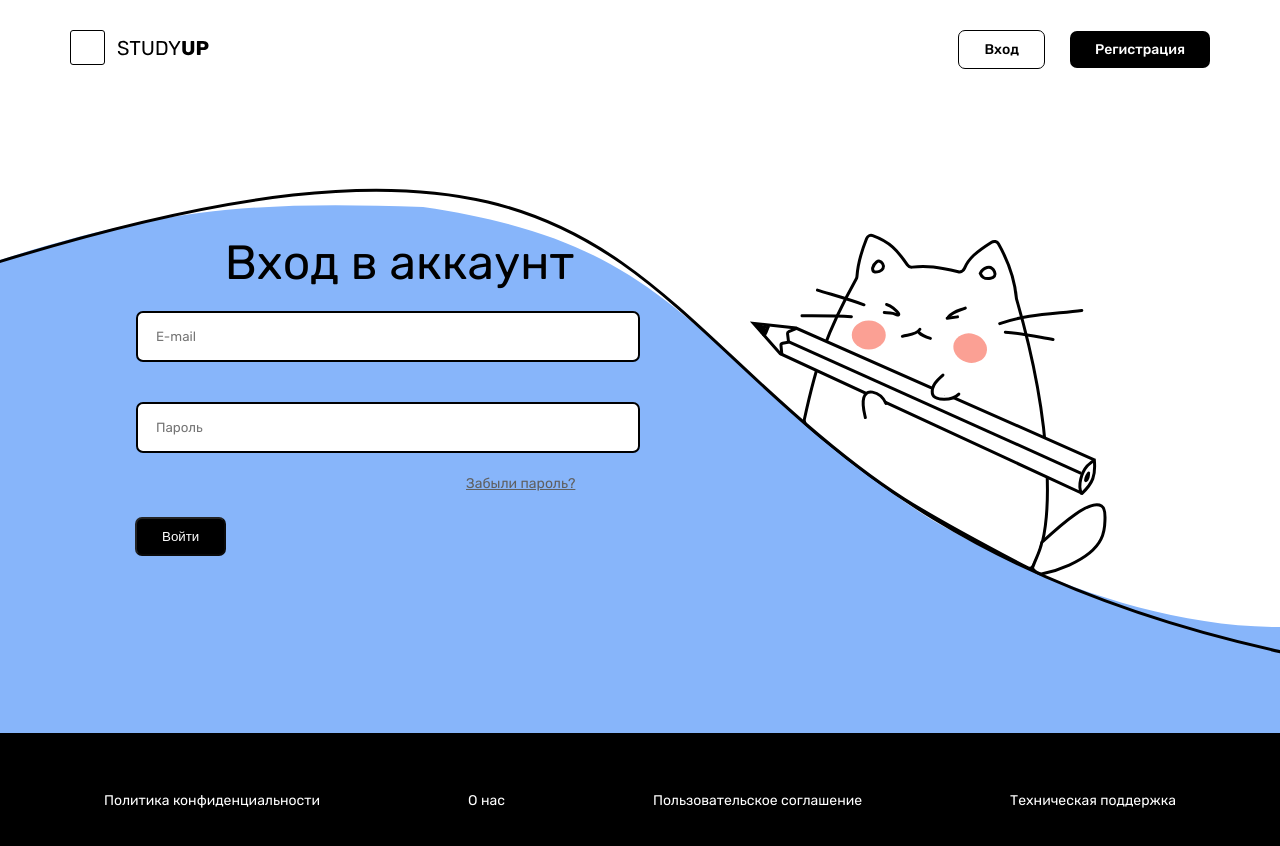
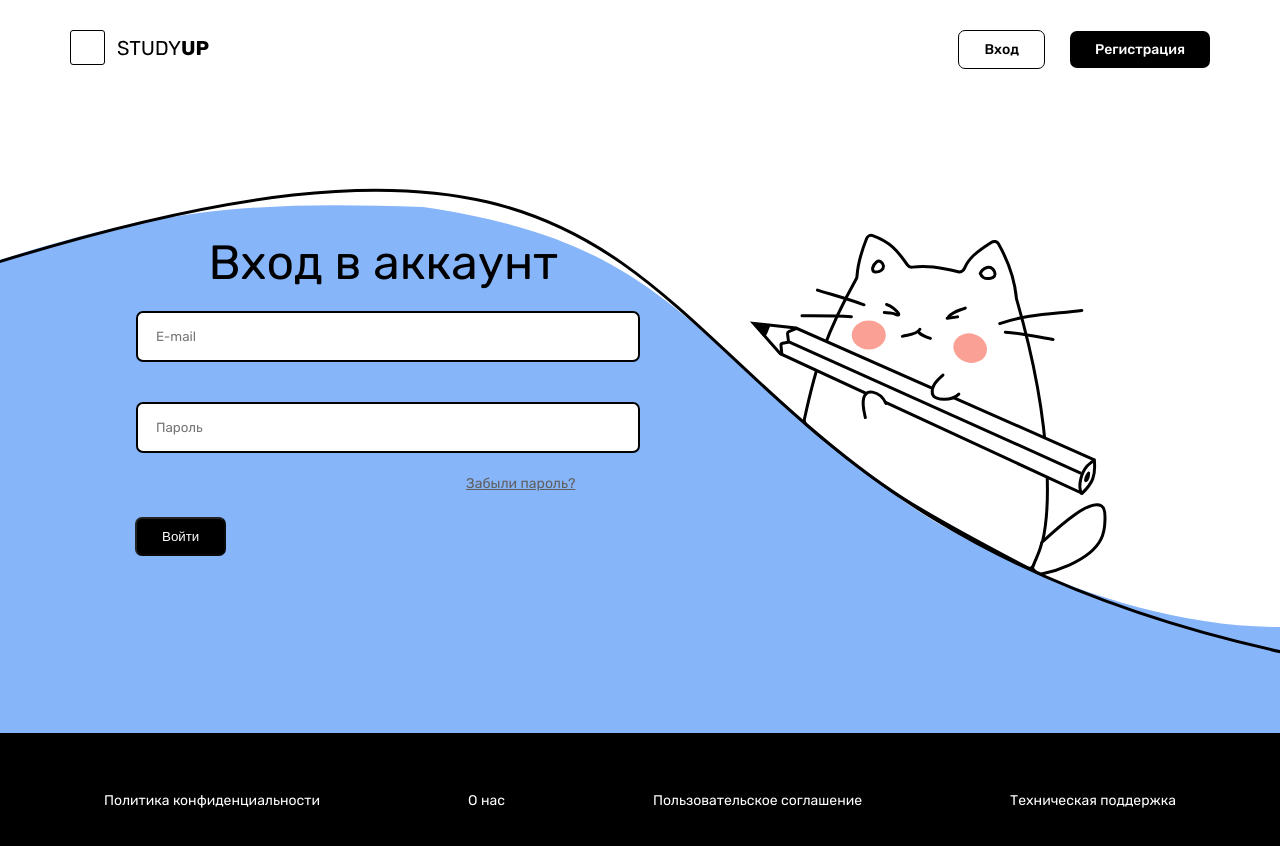
Before and after one commit to asphodel6/StudyUpAngular, an Angular app: page /login in a window 1280 px wide. Shown: the top 846 px of the page. Built offline with nearby package versions, Linux system fonts and the light colour scheme.

Commit message:
Fix login

```diff
--- a/src/app/pages/login/login.component.scss
+++ b/src/app/pages/login/login.component.scss
@@ -17,7 +17,7 @@
 }
 
 .title {
-  margin-left: 20%;
+  margin-left: 17%;
   font-style: normal;
   font-weight: 400;
   font-size: 3rem;
```
